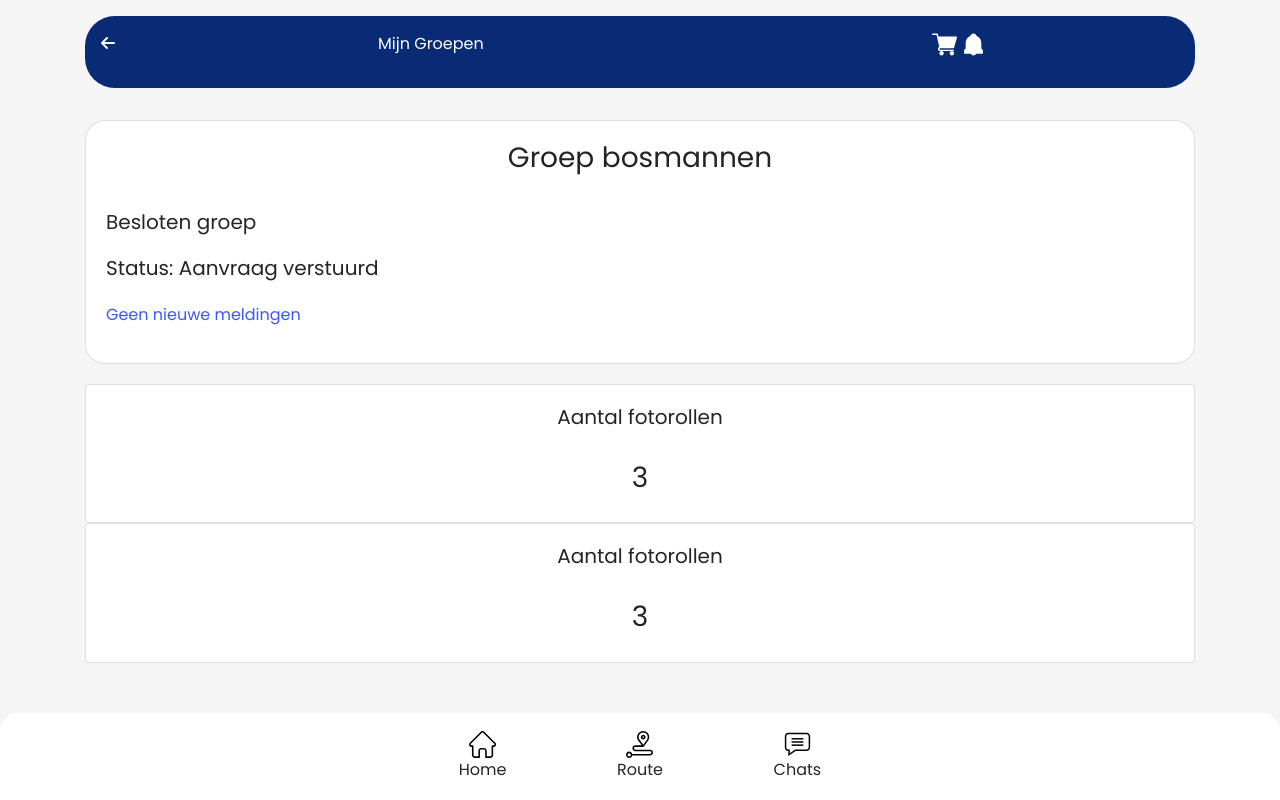
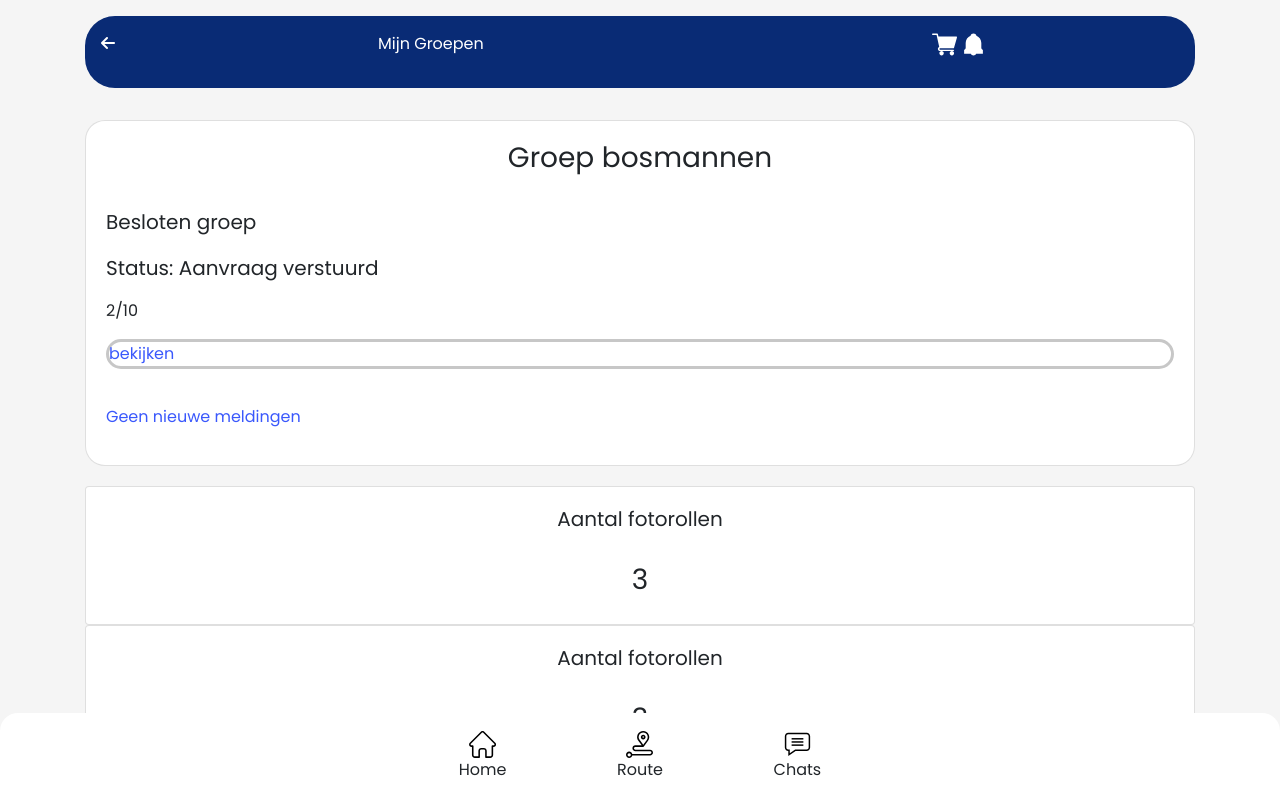
Before and after one commit to iamesat/Groninger-Landschap-App, a PHP site: page /groep.php in a window 1280 px wide. Run offline with PHP 8.4, Linux system fonts and the light colour scheme; some libraries are stand-ins or nearby versions.

Commit message:
css van de groep

```diff
--- a/css/evaap.css
+++ b/css/evaap.css
@@ -12,10 +12,16 @@
 
 .meldingengroep{
   color: #3A58FC;
-  margin-top: 20px;
+  padding-top: 20px;
 }
 
 .groepinfo{
   font-size: 20px;
+}
 
+.bekijkenbutton{
+  border-style: solid;
+  border-radius: 25px;
+  color: #3A58FC;
+  border-color: #C7C7C7;
 }
--- a/groep.php
+++ b/groep.php
@@ -28,12 +28,18 @@
                 <div class="card-body">
                     <h3 class="card-fotorollen-title">Groep bosmannen</h3>
                     <br>
+                    <div class="groepinformatie">
                     <p class="groepinfo">Besloten groep</p>
                     <p class="groepinfo">Status: Aanvraag verstuurd</hp>
                     <br>
+<div class="groepbutton">
+  <p class ="groepaantal"> 2/10 </p>
+  <p class="bekijkenbutton"> bekijken </p>
+</div>
 
                   <p class="meldingengroep"> Geen nieuwe meldingen </p>
                 </div>
+              </div>
             </div>
         </div>
     </div>
```
